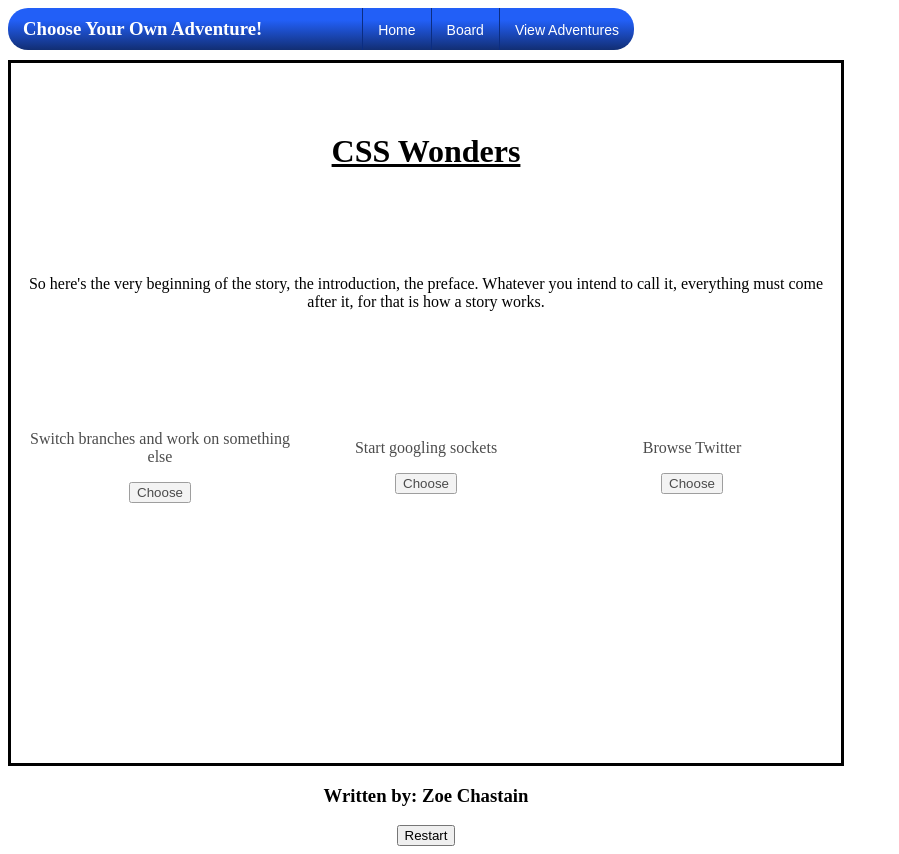
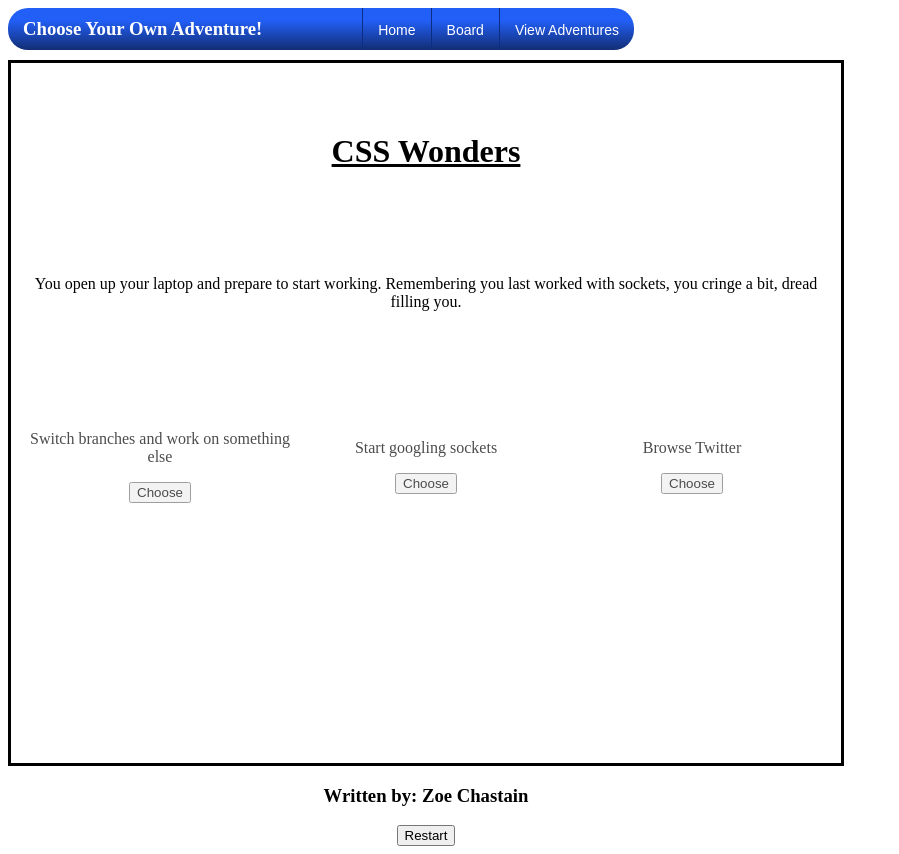
Before and after one commit to theemadbro/CYOA, an Angular app in the folder client/: page /viewone in a window 1280 px wide. Shown: the whole page, without its empty margins (0-899 px from the left). Built offline with nearby package versions, Linux system fonts and the light colour scheme.

Commit message:
minor changes to socket stuff and my placeholder text

```diff
--- a/client/src/app/viewone/viewone.component.ts
+++ b/client/src/app/viewone/viewone.component.ts
@@ -20,7 +20,7 @@ export class ViewoneComponent implements OnInit {
   	// this.firstscene = {}
   	this.story["title"] = "CSS Wonders"
   	this.story["author"] = "Zoe Chastain"
-  	this.scenetxt = "So here's the very beginning of the story, the introduction, the preface. Whatever you intend to call it, everything must come after it, for that is how a story works."
+  	this.scenetxt = "You open up your laptop and prepare to start working. Remembering you last worked with sockets, you cringe a bit, dread filling you."
   	this.scenepaths = ["Switch branches and work on something else", "Start googling sockets", "Browse Twitter"]
   }
 
--- a/client/src/app/websocket.service.ts
+++ b/client/src/app/websocket.service.ts
@@ -15,7 +15,7 @@ export class WebsocketService {
 	constructor() { }
 
 	connect(): Rx.Subject<MessageEvent> {
-		this.socket = io('http://192.168.1.236:8000')
+		this.socket = io('http://localhost:8000')
 
 		let observable = new Observable(observer => {
 			this.socket.on('message', (data) => {
```
